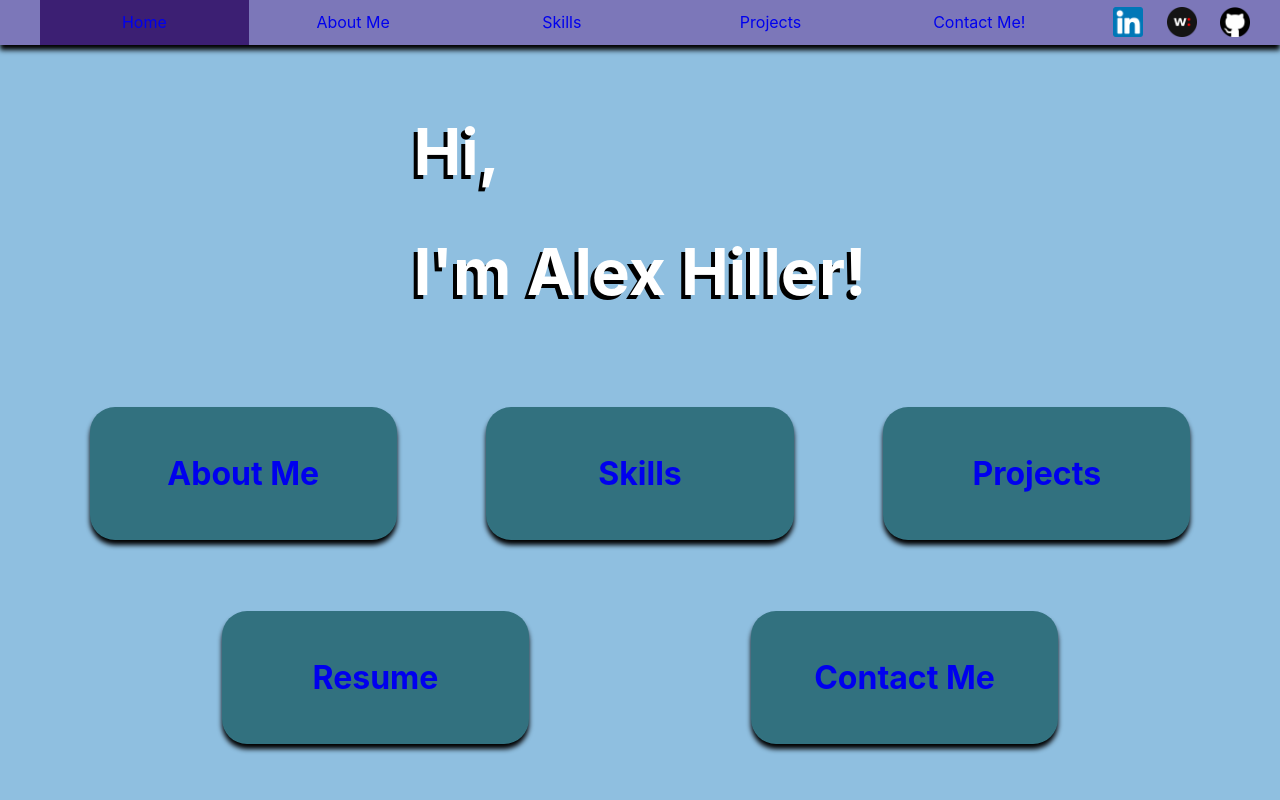
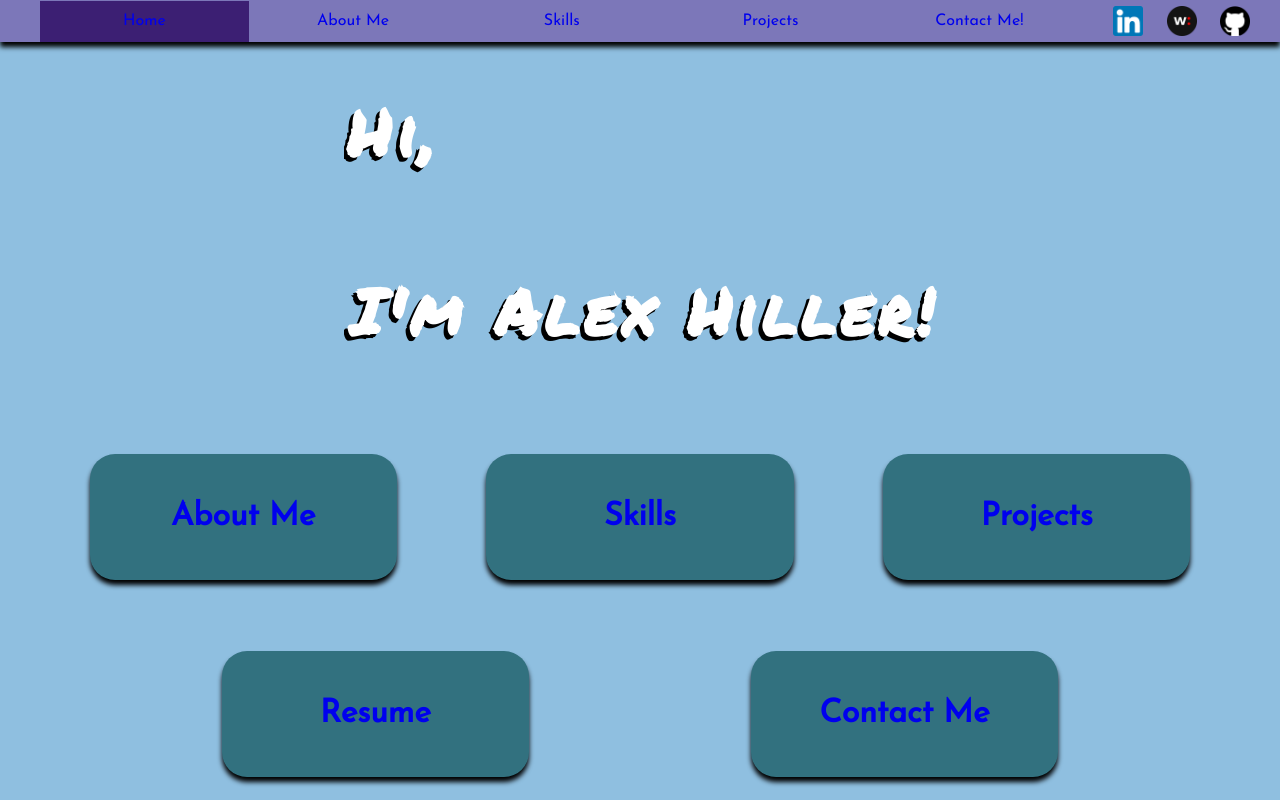
Before and after one commit to Dudemaster47/portfolio-site-but-it-works, a React (Create React App) app: page / in a window 1280 px wide. Built offline with nearby package versions, Linux system fonts and the light colour scheme.

Commit message:
the homepage is coming along nicely. but it's still very plain

```diff
--- a/src/components/splash.jsx
+++ b/src/components/splash.jsx
@@ -18,12 +18,12 @@ function Splash(){
             <div className="linklist">
                 <ul className="linklistRow1">
                     {listItems1.map((item, idx) => (
-                    <li className="linkbox" id={idx} key={idx} style={{ animationDelay: `${175 * idx}ms` }}>{item}</li>
+                    <li className="linkbox" id={idx} key={idx} style={{ animationDelay: `${200 * idx}ms` }}>{item}</li>
                     ))}
                 </ul>
                 <ul className="linklistRow2">
                     {listItems2.map((item, idx) => (
-                    <li className="linkbox" id={`${idx}A`} key={`${idx}A`} style={{ animationDelay: `${175 * (idx+1)}ms` }}>{item}</li>
+                    <li className="linkbox" id={`${idx}A`} key={`${idx}A`} style={{ animationDelay: `${200 * (idx+1)}ms` }}>{item}</li>
                     ))}
                 </ul>
             </div>
--- a/src/index.css
+++ b/src/index.css
@@ -1,3 +1,6 @@
+@import url("https://fonts.googleapis.com/css?family=Permanent+Marker");
+@import url("https://fonts.googleapis.com/css?family=Josefin+Sans");
+
 body {
   margin: 0;
   font-family: -apple-system, BlinkMacSystemFont, 'Segoe UI', 'Roboto', 'Oxygen',
@@ -27,6 +30,7 @@ code {
   background: #7C77B9;
   justify-content: space-between;
   align-items: center;
+  font-family: 'Josefin Sans';
   margin: 0;
   z-index: 10;
   box-shadow: 0px 5px 5px rgb(0, 0, 0);
@@ -193,6 +197,7 @@ a {
   height: 100%;
   display: flex;
   flex-direction: column;
+  font-family: 'Josefin Sans';
 }
 
 .linklistRow1 {
@@ -248,9 +253,10 @@ a {
 }
 
 .headerbox {
-  margin-top: 2%;
+  margin: 0;
   color: white;
   font-size: xx-large;
+  font-family: 'Permanent Marker';
   text-shadow: -4px 4px black;
   display: flex;
   flex-direction: column;
@@ -259,4 +265,58 @@ a {
 
 .innerHeaderbox {
   flex-direction: column;
+  justify-content: flex-start;
 }
+
+.splashtext1 {
+  overflow: hidden;
+  border-right: .15em solid transparent;
+  padding-left: 0.5%;
+  white-space: nowrap;
+  margin: 0;
+  letter-spacing: .15em;
+  animation:
+    typing 0.75s steps(4, end),
+    blink-caret .75s step-end 1;
+}
+
+@keyframes typing {
+  from { width: 0 }
+  to { width: 30% }
+}
+
+@keyframes blink-caret {
+  from, to { border-color: white }
+  100% { border-color: transparent; }
+}
+
+.splashtext2 {
+  overflow: hidden;
+  border-right: .15em solid transparent;
+  white-space: nowrap;
+  padding-left: 1%;
+  opacity: 0%;
+  margin: 0;
+  letter-spacing: .15em;
+  animation:
+    appear 0s steps(1, end),
+    typing2 2s steps(17, end),
+    blink-caret2 .75s step-end 5;
+  animation-delay: 1s;
+  animation-fill-mode: forwards;
+}
+
+@keyframes appear {
+  from { opacity: 0 }
+  to { opacity: 1 }
+}
+
+@keyframes typing2 {
+  from { width: 0 }
+  to { width: 100% }
+}
+
+@keyframes blink-caret2 {
+  from, to { border-color: transparent }
+  50% { border-color: white; }
+}
```
